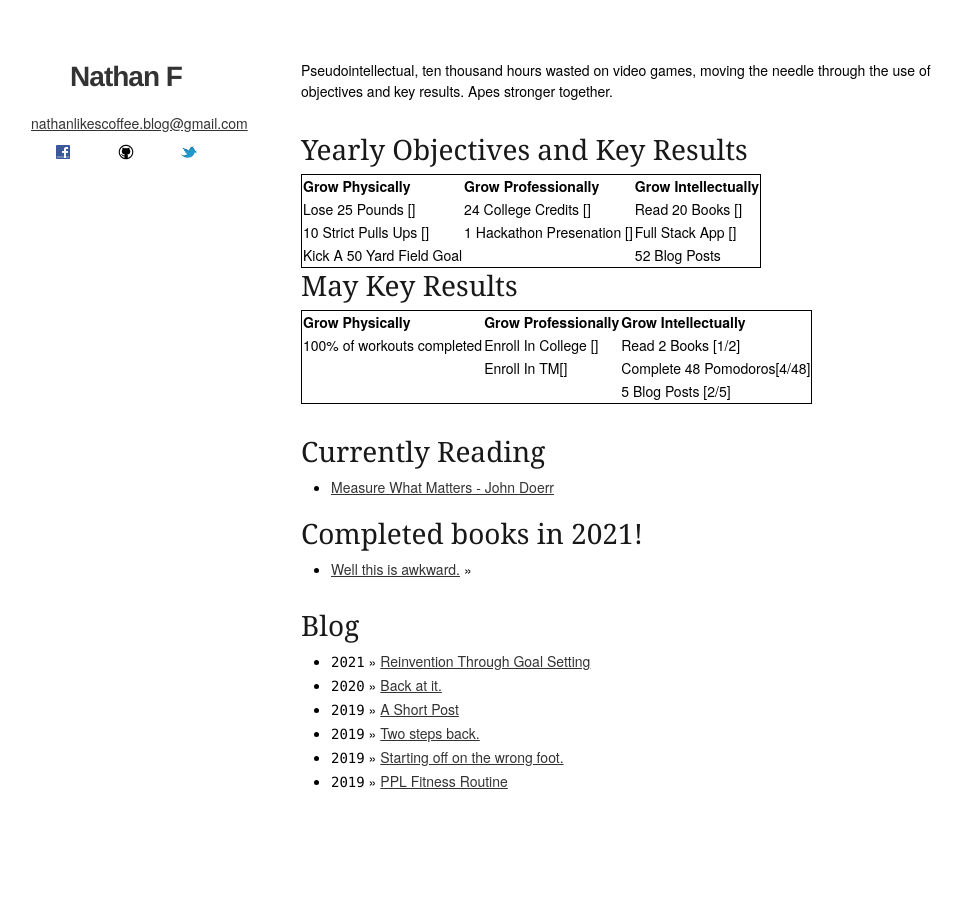
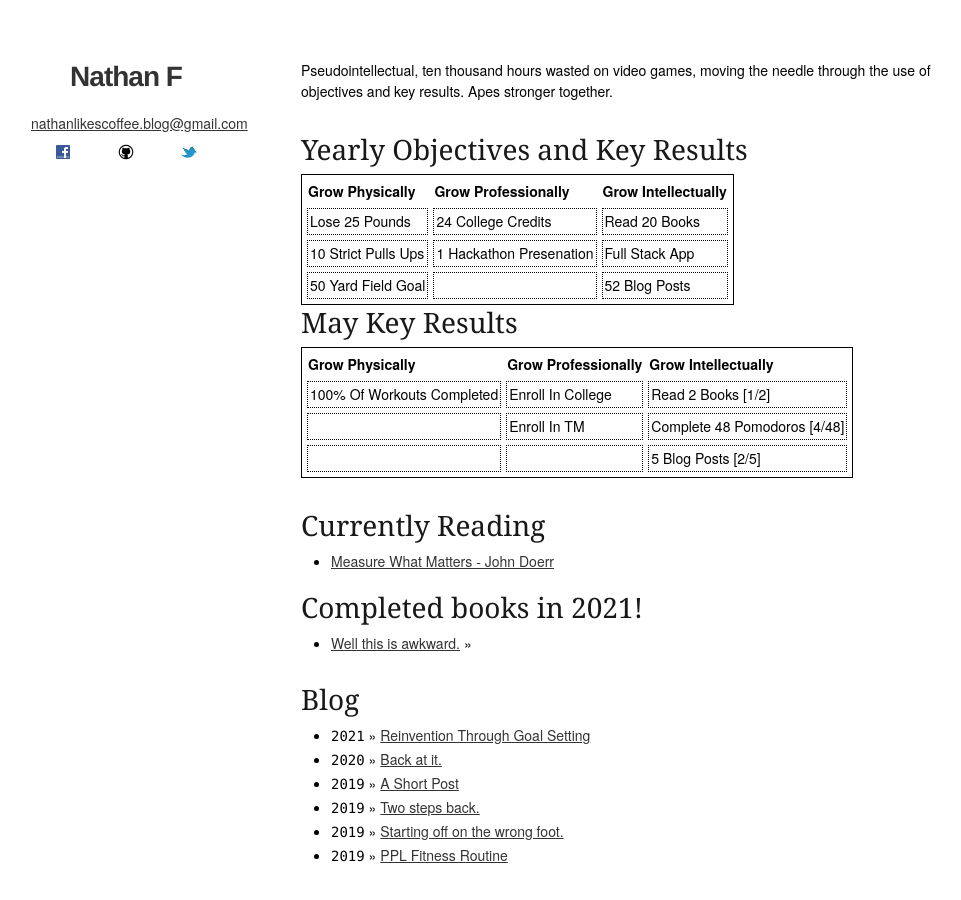
Before and after one commit to Nathanlikescoffee/Blog, a Jekyll site: the page built from index.html, in a window 1280 px wide. Shown: the whole page, without its empty margins (169-1130 px from the left). Built offline with Jekyll 4.4.1, drawn with Linux system fonts in a browser that asks for light colours.

```diff
--- a/index.html
+++ b/index.html
@@ -17,17 +17,17 @@ title: Nathan Likes Coffee
           <th>Grow Intellectually</th>
         </tr>
         <tr>
-          <td>Lose 25 Pounds []</td>
-          <td>24 College Credits []</td>
-          <td>Read 20 Books []</td>
+          <td>Lose 25 Pounds</td>
+          <td>24 College Credits</td>
+          <td>Read 20 Books</td>
         </tr>
         <tr>
-          <td>10 Strict Pulls Ups []</td>
-          <td>1 Hackathon Presenation []</td>
-          <td>Full Stack App []</td>
+          <td>10 Strict Pulls Ups</td>
+          <td>1 Hackathon Presenation</td>
+          <td>Full Stack App</td>
         </tr>
         <tr>
-          <td>Kick A 50 Yard Field Goal</td>
+          <td>50 Yard Field Goal</td>
           <td></td>
           <td>52 Blog Posts</td>
         </tr>
@@ -40,14 +40,14 @@ title: Nathan Likes Coffee
           <th>Grow Intellectually </th>
         </tr>
         <tr>
-          <td>100% of workouts completed</td>
-          <td>Enroll In College []</td>
+          <td>100% Of Workouts Completed</td>
+          <td>Enroll In College </td>
           <td>Read 2 Books [1/2]</td>
         </tr>
         <tr>
           <td></td>
-          <td>Enroll In TM[]</td>
-          <td>Complete 48 Pomodoros[4/48]</td>
+          <td>Enroll In TM</td>
+          <td>Complete 48 Pomodoros [4/48]</td>
         </tr>
         <tr>
           <td></td>
--- a/stylesheets/base.css
+++ b/stylesheets/base.css
@@ -44,14 +44,15 @@
 		content: '';
 		content: none; }
 	table {
-		border-collapse: collapse;
-		border-spacing: 0;
+		border-collapse: seperate;
+		border-spacing: 5px;
 		border: 1px solid black;}
 	tr,td{
 		font-size: 100%;
 		font: inherit;
-		padding: 1px;
+		padding: 2px;
  	 	text-align: left;
+		border: 1px dotted black;
 	}
 
 
```
